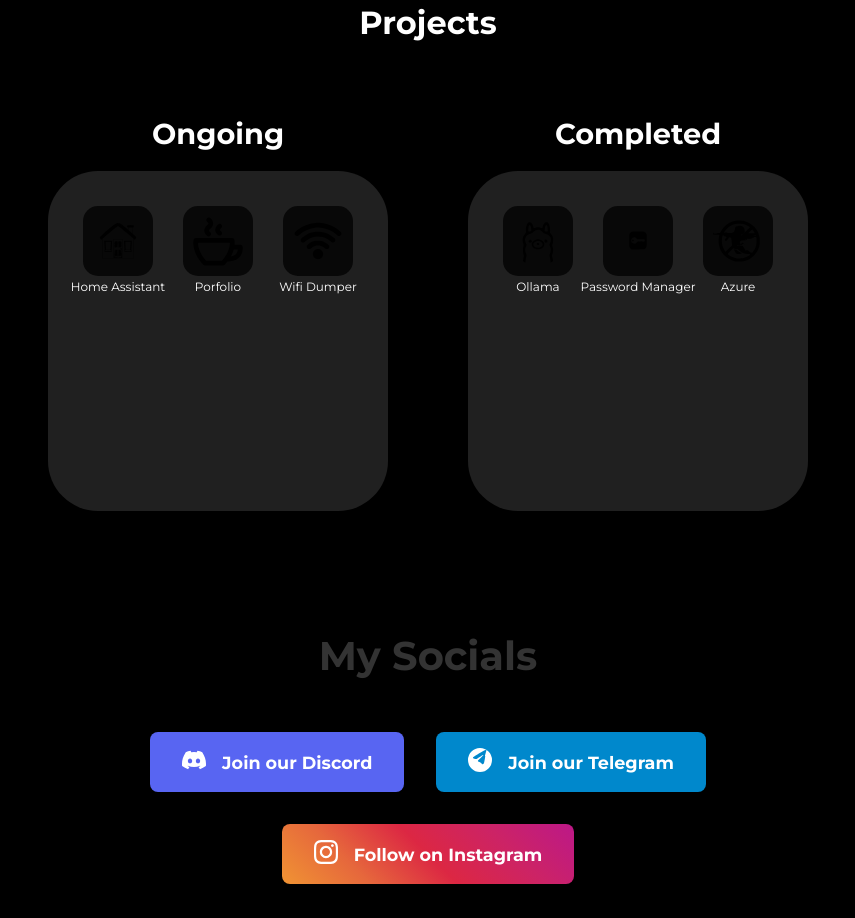
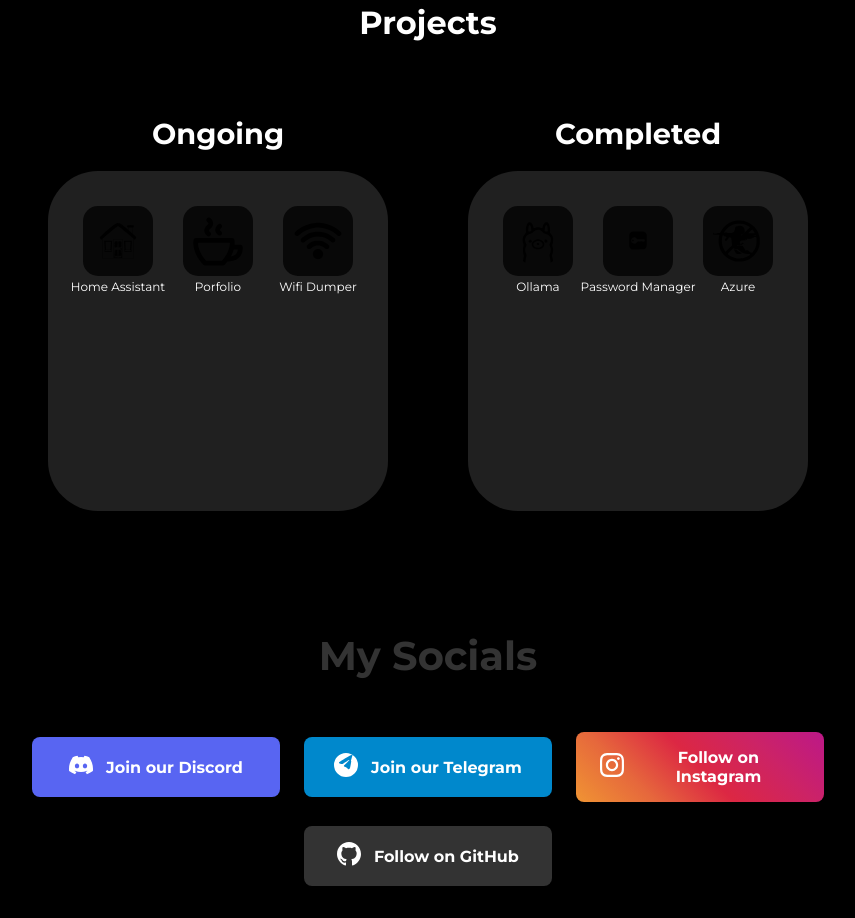
Before and after one commit to kisueer/Portfolio, a plain HTML site: page index.html in a window 1280 px wide. Shown: the part 2248-3166 px from the top of the page, without its empty margins (212-1067 px from the left). Drawn offline with nearby package versions, Linux system fonts and the light colour scheme; animation ran at ten frames a second.

Commit message:
Update index.html

```diff
--- a/index.html
+++ b/index.html
@@ -395,12 +395,22 @@
                     </div>
                     <span class="social-text">Follow on Instagram</span>
                 </a>
+                <a href="https://github.com/kisueer" class="social-link github">
+                    <div class="social-icon">
+                        <svg xmlns="http://www.w3.org/2000/svg" width="24" height="24" viewBox="0 0 24 24" fill="currentColor">
+                            <path d="M12 0c-6.626 0-12 5.373-12 12 0 5.302 3.438 9.8 8.207 11.387.599.111.793-.261.793-.577v-2.234c-3.338.726-4.033-1.416-4.033-1.416-.546-1.387-1.333-1.756-1.333-1.756-1.089-.745.083-.729.083-.729 1.205.084 1.839 1.237 1.839 1.237 1.07 1.834 2.807 1.304 3.492.997.107-.775.418-1.305.762-1.604-2.665-.305-5.467-1.334-5.467-5.931 0-1.311.469-2.381 1.236-3.221-.124-.303-.535-1.524.117-3.176 0 0 1.008-.322 3.301 1.23.957-.266 1.983-.399 3.003-.404 1.02.005 2.047.138 3.006.404 2.291-1.552 3.297-1.23 3.297-1.23.653 1.653.242 2.874.118 3.176.77.84 1.235 1.911 1.235 3.221 0 4.609-2.807 5.624-5.479 5.921.43.372.823 1.102.823 2.222v3.293c0 .319.192.694.801.576 4.765-1.589 8.199-6.086 8.199-11.386 0-6.627-5.373-12-12-12z"/>
+                        </svg>
                     </div>
+                    <span class="social-text">Follow on GitHub</span>
+                </a>
+            </div>
+        </div>
+
         <style>
             .socials-container {
                 padding: 2rem;
                 text-align: center;
-                    max-width: 800px;
+                max-width: 900px;
                 margin: 0 auto;
             }
 
@@ -413,44 +423,82 @@
             .social-links {
                 display: flex;
                 justify-content: center;
-                    gap: 2rem;
+                align-items: center;
                 flex-wrap: wrap;
+                gap: 1.5rem;
+                max-width: 800px;
+                margin: 0 auto;
             }
 
             .social-link {
                 display: flex;
                 align-items: center;
-                    padding: 1rem 2rem;
+                padding: 1rem 1.5rem;
                 border-radius: 8px;
                 text-decoration: none;
                 color: white;
                 font-weight: bold;
-                    transition: transform 0.3s ease, box-shadow 0.3s ease;
+                transition: all 0.3s ease;
+                width: 200px;
+                justify-content: center;
             }
 
             .social-link:hover {
                 transform: translateY(-5px);
-                    box-shadow: 0 10px 20px rgba(0, 0, 0, 0.1);
+                box-shadow: 0 10px 20px rgba(0, 0, 0, 0.2);
             }
 
             .discord {
                 background-color: #5865F2;
             }
 
+            .discord:hover {
+                background-color: #4752c4;
+            }
+
             .telegram {
                 background-color: #0088cc;
+            }
+
+            .telegram:hover {
+                background-color: #0077b3;
             }
 
             .instagram {
                 background: linear-gradient(45deg, #f09433 0%, #e6683c 25%, #dc2743 50%, #cc2366 75%, #bc1888 100%);
             }
 
+            .instagram:hover {
+                background: linear-gradient(45deg, #e08429 0%, #d35d36 25%, #c9233c 50%, #bb205c 75%, #a9167a 100%);
+            }
+
+            .github {
+                background-color: #333;
+            }
+
+            .github:hover {
+                background-color: #24292e;
+            }
+
             .social-icon {
-                    margin-right: 1rem;
+                margin-right: 0.8rem;
             }
 
             .social-text {
-                    font-size: 1.1rem;
+                font-size: 1rem;
+            }
+
+            /* Responsive adjustments */
+            @media (max-width: 768px) {
+                .social-links {
+                    flex-direction: column;
+                    gap: 1rem;
+                }
+
+                .social-link {
+                    width: 100%;
+                    max-width: 300px;
+                }
             }
         </style>
         </div>
```
Lines whose indentation alone changed are shown as unchanged.
